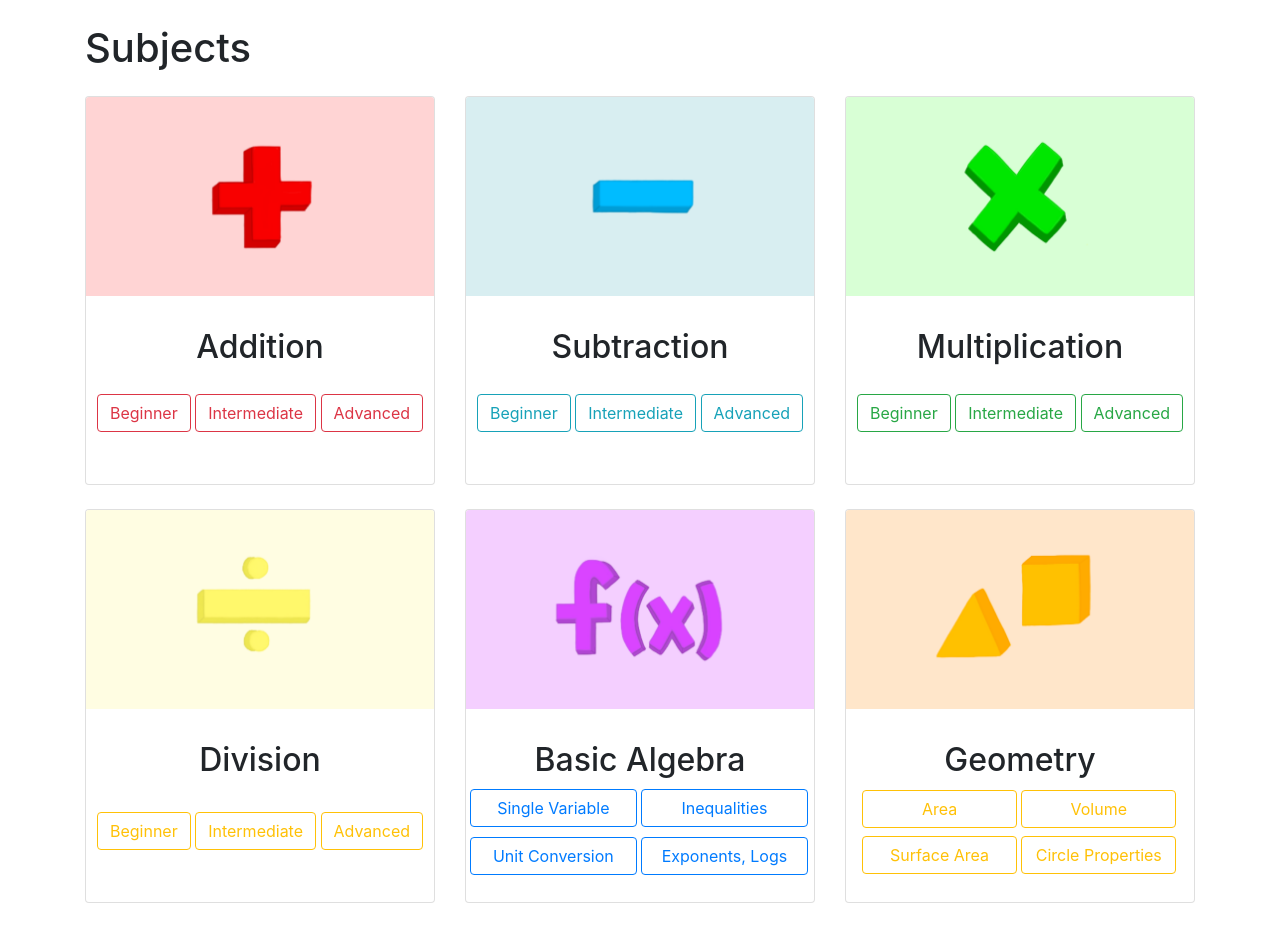
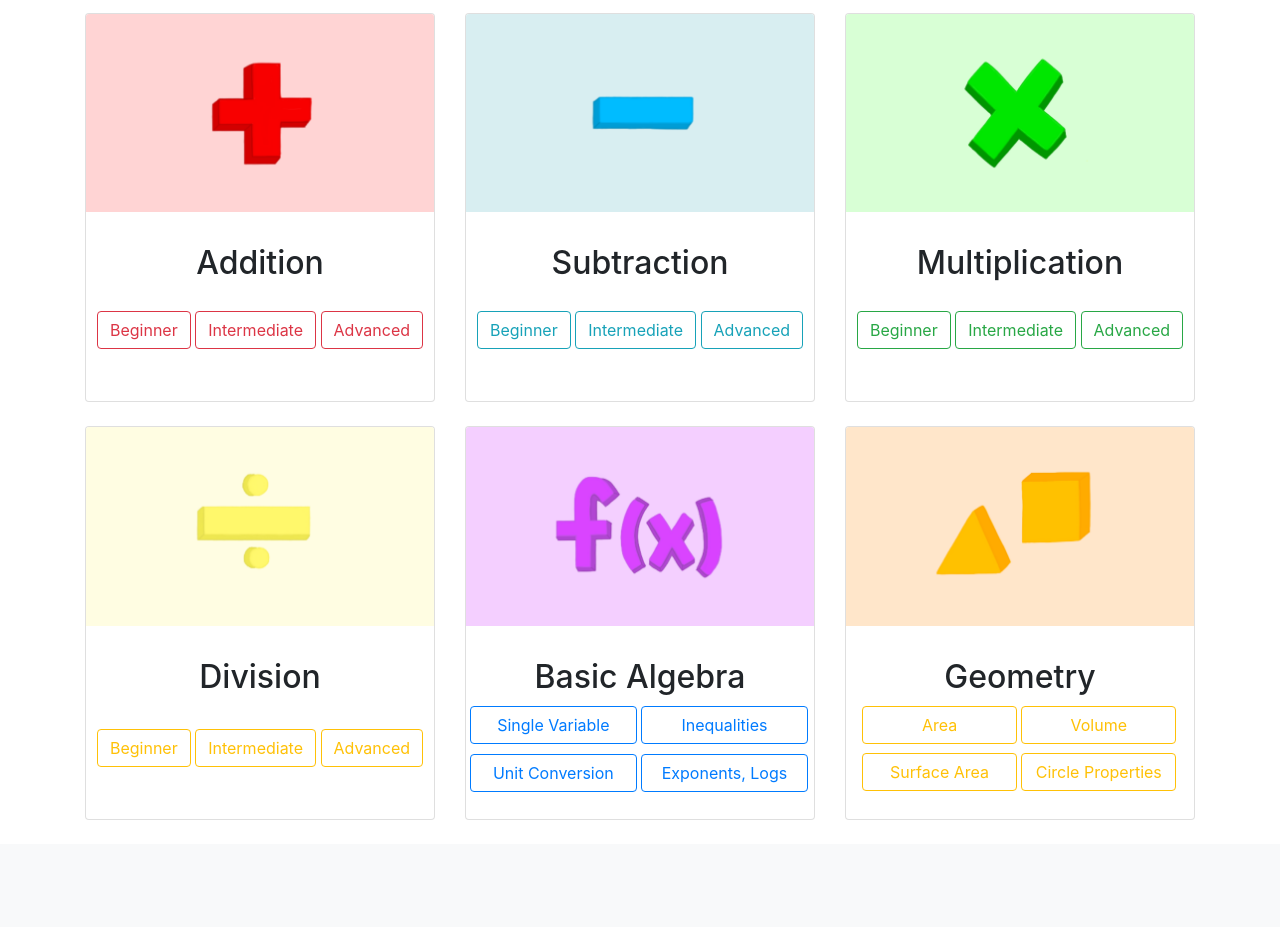
Before and after one commit to StevenJuana/MyMath, a Flask app: page / in a window 1280 px wide. Shown: the part 89-1016 px from the top of the page. After the commit the page ends 909 px from the top, so only its background shows below. Run offline with Flask 2, Linux system fonts and the light colour scheme; some libraries are stand-ins or nearby versions.

Commit message:
removed "subjects" header

```diff
--- a/templates/index.html
+++ b/templates/index.html
@@ -43,11 +43,11 @@
 
            <div class="container-fluid">
              <!-- Page Content -->
-<div class="container">
+<div style="padding-top:1%" class="container">
 
                     <!-- Page Heading -->
-                    <h1 class="my-4">Subjects
-                    </h1>
+                    <!--<h1 class="my-4">Subjects
+                    </h1>-->
 
                     <div class="row">
                     <div class="col-lg-4 col-sm-6 mb-4">
```
